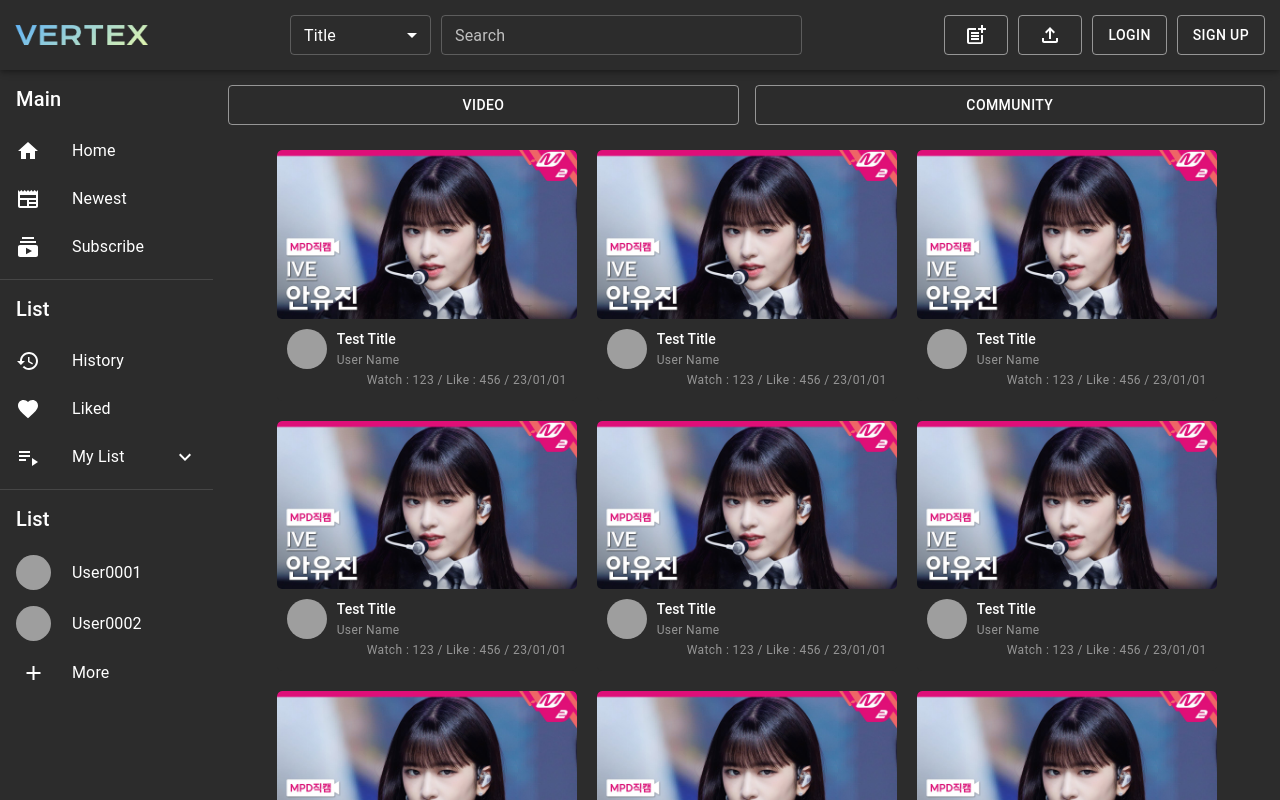
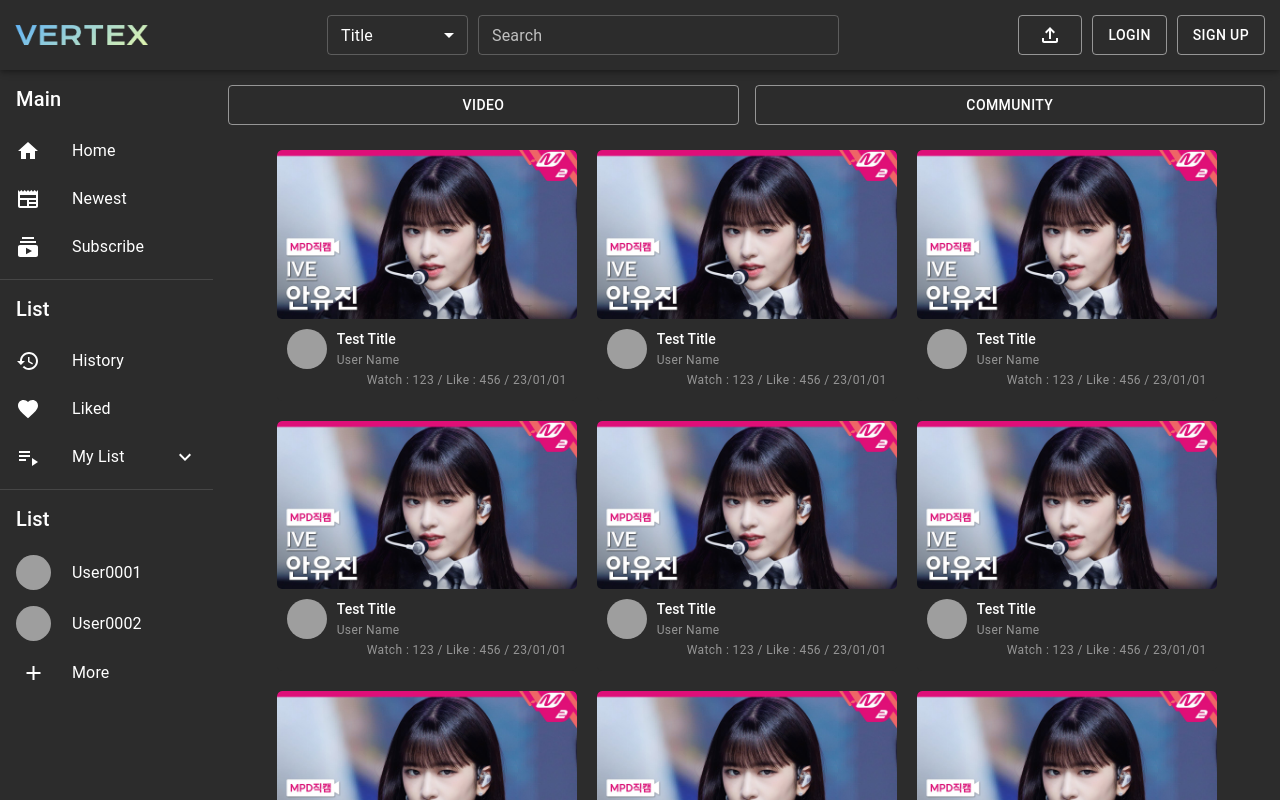
Before and after one commit to ches0703/Vertex_FE, a React (Create React App) app: page / in a window 1280 px wide. Shown: the top 800 px of the page. Built offline with nearby package versions, Linux system fonts and the light colour scheme; grey boxes are pictures that could not be loaded; the HTML template or start-up script is replaced by a standard one.

Commit message:
[Code] Del Test Code & Module Name Change

```diff
--- a/src/Header.js
+++ b/src/Header.js
@@ -16,7 +16,6 @@ import PostAddOutlinedIcon from "@mui/icons-material/PostAddOutlined";
 
 import DefaultModal from "./Modal/DefaultModal";
 import VideoUpload from "./Modal/VideoUpload";
-import PostUpload from "./Modal/PostUpload";
 import SignUpModal from "./Modal/SignUpModal";
 import LoginModal from "./Modal/LoginModal";
 
@@ -33,16 +32,6 @@ export default function Header() {
 
   const handleSearchOptChange = (event) => {
     setSearchOpt(event.target.value);
-  };
-
-  /**
-   * handling Upload Btn_Pst
-   */
-  const [openUploaPostModal, setOpenUploadPostModal] = useState(false);
-  const handlePostUploadModal = () => {
-    // 1. 인증 유효 검사
-    // 2. 모달창 Open
-    setOpenUploadPostModal(!openUploaPostModal);
   };
 
   /**
@@ -122,22 +111,6 @@ export default function Header() {
 
         {/* Account Btn */}
         <Box>
-          {/* Upload Pst */}
-          <Button
-            variant="outlined"
-            color="white"
-            sx={{ height: "40px", marginRight: "10px" }}
-            onClick={handlePostUploadModal}
-          >
-            <PostAddOutlinedIcon />
-          </Button>
-          {/* Upload Mdl_Pst */}
-          <DefaultModal
-            open={openUploaPostModal}
-            onClose={handlePostUploadModal}
-            title={"Upload Post"}
-            children={PostUpload}
-          />
 
           {/* Upload Vd */}
           <Button
--- a/src/Modal/PostUpload.js
+++ b/src/Modal/PostUploadModal.js
@@ -33,7 +33,7 @@ import { useState } from "react";
 //   }
 // };
 
-const PostUpload = () => {
+const PostUploadModal = () => {
   //   const [state, dispatch] = useReducer(reducer, initialState);
   //   const { thumbnail, video } = state;
 
```
